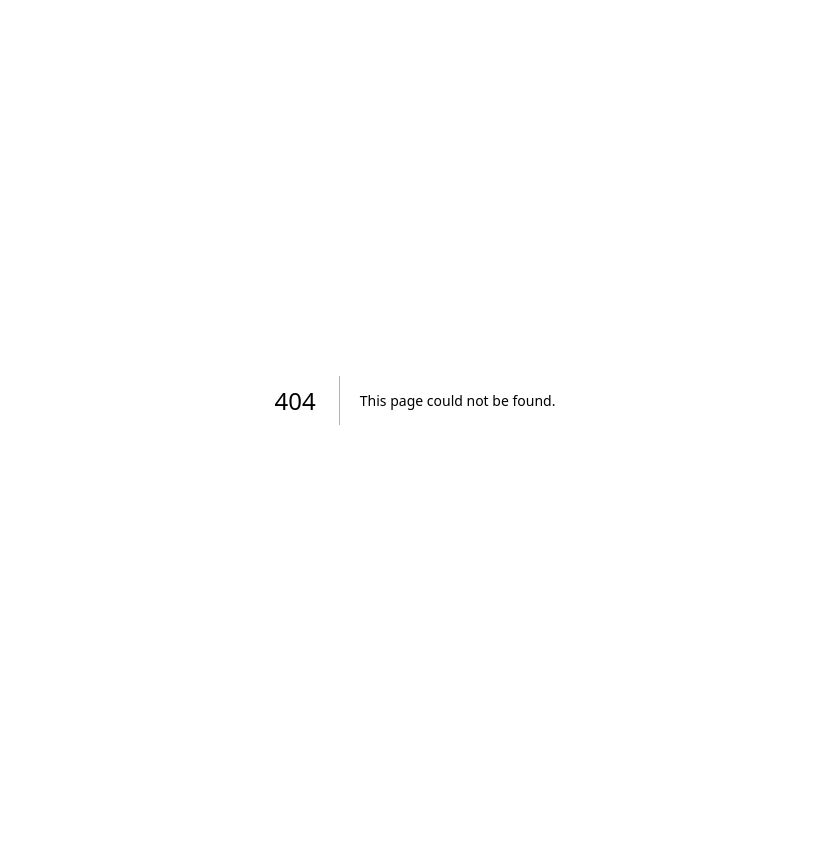
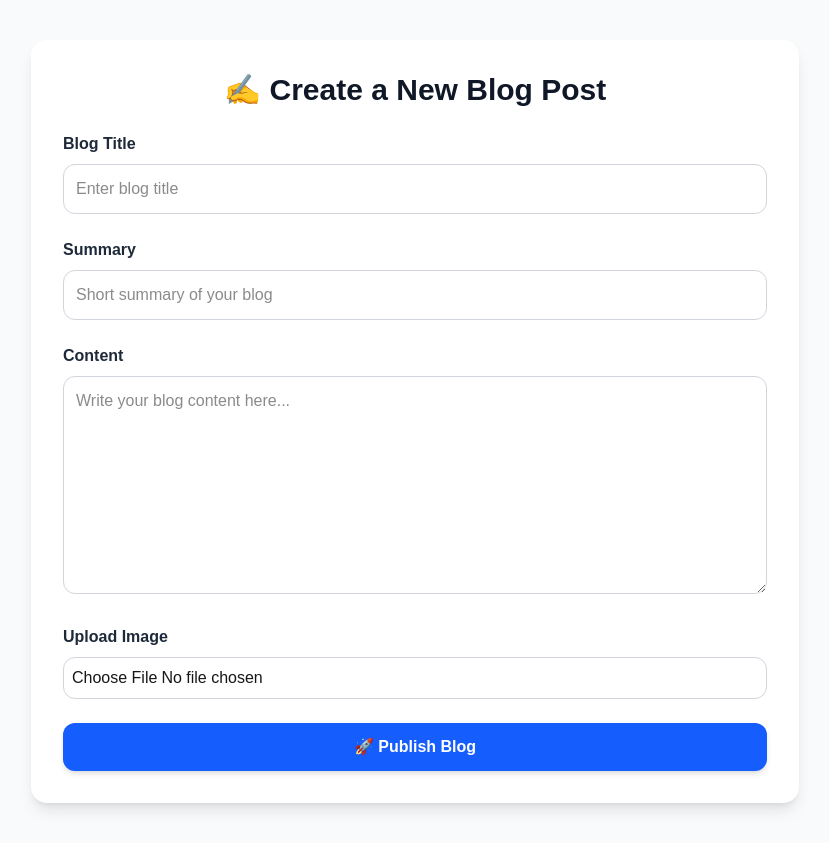
Before and after one commit to YasithaShyamantha1/AI-Enhanced-Blog-Platform, a Next.js app: page /createArticle in a window 1280 px wide. Before the commit this address had no page. Shown: the whole page, without its empty margins (225-1054 px from the left). Before the commit the page ends 800 px from the top, so only its background shows below. Built offline with nearby package versions, Linux system fonts and the light colour scheme.

Commit message:
Create edit article page

```diff
--- /dev/null
+++ b/src/app/createArticle/page.tsx
@@ -0,0 +1,111 @@
+"use client";
+
+import { useState } from "react";
+import { motion } from "framer-motion";
+
+export default function CreateBlogPage() {
+  const [title, setTitle] = useState("");
+  const [summary, setSummary] = useState("");
+  const [content, setContent] = useState("");
+  const [image, setImage] = useState<File | null>(null);
+
+  const handleSubmit = (e: React.FormEvent) => {
+    e.preventDefault();
+
+    // For now just log the data
+    console.log({
+      title,
+      summary,
+      content,
+      image,
+    });
+
+    alert("Blog post submitted! (Hook this to API later)");
+  };
+
+  return (
+    <div className="min-h-screen bg-gray-50 py-10 px-6">
+      <motion.div
+        className="max-w-3xl mx-auto bg-white shadow-lg rounded-2xl p-8"
+        initial={{ opacity: 0, y: 20 }}
+        animate={{ opacity: 1, y: 0 }}
+      >
+        <h1 className="text-3xl font-bold text-gray-900 mb-6 text-center">
+          ✍️ Create a New Blog Post
+        </h1>
+
+        <form onSubmit={handleSubmit} className="space-y-6">
+          {/* Title */}
+          <div>
+            <label className="block font-semibold text-gray-800 mb-2">
+              Blog Title
+            </label>
+            <input
+              type="text"
+              placeholder="Enter blog title"
+              value={title}
+              onChange={(e) => setTitle(e.target.value)}
+              className="w-full p-3 border border-gray-300 rounded-xl focus:outline-none focus:ring-2 focus:ring-blue-500"
+              required
+            />
+          </div>
+
+          {/* Summary */}
+          <div>
+            <label className="block font-semibold text-gray-800 mb-2">
+              Summary
+            </label>
+            <input
+              type="text"
+              placeholder="Short summary of your blog"
+              value={summary}
+              onChange={(e) => setSummary(e.target.value)}
+              className="w-full p-3 border border-gray-300 rounded-xl focus:outline-none focus:ring-2 focus:ring-blue-500"
+              required
+            />
+          </div>
+
+          {/* Content */}
+          <div>
+            <label className="block font-semibold text-gray-800 mb-2">
+              Content
+            </label>
+            <textarea
+              placeholder="Write your blog content here..."
+              value={content}
+              onChange={(e) => setContent(e.target.value)}
+              rows={8}
+              className="w-full p-3 border border-gray-300 rounded-xl focus:outline-none focus:ring-2 focus:ring-blue-500"
+              required
+            />
+          </div>
+
+          {/* Image Upload */}
+          <div>
+            <label className="block font-semibold text-gray-800 mb-2">
+              Upload Image
+            </label>
+            <input
+              type="file"
+              accept="image/*"
+              onChange={(e) =>
+                setImage(e.target.files ? e.target.files[0] : null)
+              }
+              className="w-full p-2 border border-gray-300 rounded-xl"
+            />
+          </div>
+
+          {/* Submit */}
+          <motion.button
+            whileHover={{ scale: 1.05 }}
+            whileTap={{ scale: 0.95 }}
+            type="submit"
+            className="w-full bg-blue-600 text-white font-semibold py-3 rounded-xl shadow-md hover:bg-blue-700 transition"
+          >
+            🚀 Publish Blog
+          </motion.button>
+        </form>
+      </motion.div>
+    </div>
+  );
+}
--- a/src/app/dashboard/page.tsx
+++ b/src/app/dashboard/page.tsx
@@ -25,7 +25,7 @@ export default function DashboardPage() {
     <div className="min-h-screen bg-gray-50 px-6 py-10">
       {/* Dashboard Header */}
       <div className="flex justify-between items-center mb-10">
-        <h1 className="text-3xl font-bold">Admin Dashboard</h1>
+        <h1 className="text-3xl font-bold text-gray-900">Admin Dashboard</h1>
         <Link
           href="/dashboard/new-post"
           className="flex items-center gap-2 bg-blue-600 text-white px-4 py-2 rounded-xl shadow hover:bg-blue-700 transition"
@@ -41,33 +41,37 @@ export default function DashboardPage() {
           className="bg-white p-6 rounded-2xl shadow"
         >
           <BarChart3 className="text-blue-600 w-8 h-8 mb-2" />
-          <h2 className="text-lg font-semibold">Total Views</h2>
-          <p className="text-2xl font-bold">12,430</p>
+          <h2 className="text-lg font-semibold text-gray-900">Total Views</h2>
+          <p className="text-2xl font-bold text-gray-800">12,430</p>
         </motion.div>
 
         <motion.div
           whileHover={{ scale: 1.03 }}
           className="bg-white p-6 rounded-2xl shadow"
         >
-          <h2 className="text-lg font-semibold">Published Posts</h2>
-          <p className="text-2xl font-bold">24</p>
+          <h2 className="text-lg font-semibold text-gray-900">
+            Published Posts
+          </h2>
+          <p className="text-2xl font-bold text-gray-800">24</p>
         </motion.div>
 
         <motion.div
           whileHover={{ scale: 1.03 }}
           className="bg-white p-6 rounded-2xl shadow"
         >
-          <h2 className="text-lg font-semibold">Drafts</h2>
-          <p className="text-2xl font-bold">6</p>
+          <h2 className="text-lg font-semibold text-gray-900">Drafts</h2>
+          <p className="text-2xl font-bold text-gray-800">6</p>
         </motion.div>
       </div>
 
       {/* Posts Management */}
-      <h2 className="text-2xl font-semibold mb-4">Manage Posts</h2>
+      <h2 className="text-2xl font-semibold mb-4 text-gray-900">
+        Manage Posts
+      </h2>
       <div className="bg-white shadow rounded-2xl overflow-hidden">
         <table className="w-full border-collapse">
           <thead>
-            <tr className="bg-gray-100 text-left">
+            <tr className="bg-gray-100 text-left text-gray-900">
               <th className="p-4">Title</th>
               <th className="p-4">Date</th>
               <th className="p-4">Status</th>
@@ -78,13 +82,13 @@ export default function DashboardPage() {
             {posts.map((post) => (
               <tr
                 key={post.id}
-                className="border-t hover:bg-gray-50 transition"
+                className="border-t hover:bg-gray-50 transition text-gray-800"
               >
                 <td className="p-4">{post.title}</td>
                 <td className="p-4">{post.date}</td>
                 <td className="p-4">
                   <span
-                    className={`px-3 py-1 rounded-full text-sm ${
+                    className={`px-3 py-1 rounded-full text-sm font-medium ${
                       post.status === "Published"
                         ? "bg-green-100 text-green-700"
                         : "bg-yellow-100 text-yellow-700"
@@ -96,11 +100,11 @@ export default function DashboardPage() {
                 <td className="p-4 flex gap-3">
                   <Link
                     href={`/dashboard/edit/${post.id}`}
-                    className="text-blue-600 hover:underline flex items-center gap-1"
+                    className="text-blue-700 hover:underline flex items-center gap-1"
                   >
                     <Edit className="w-4 h-4" /> Edit
                   </Link>
-                  <button className="text-red-600 hover:underline flex items-center gap-1">
+                  <button className="text-red-700 hover:underline flex items-center gap-1">
                     <Trash2 className="w-4 h-4" /> Delete
                   </button>
                 </td>
```
